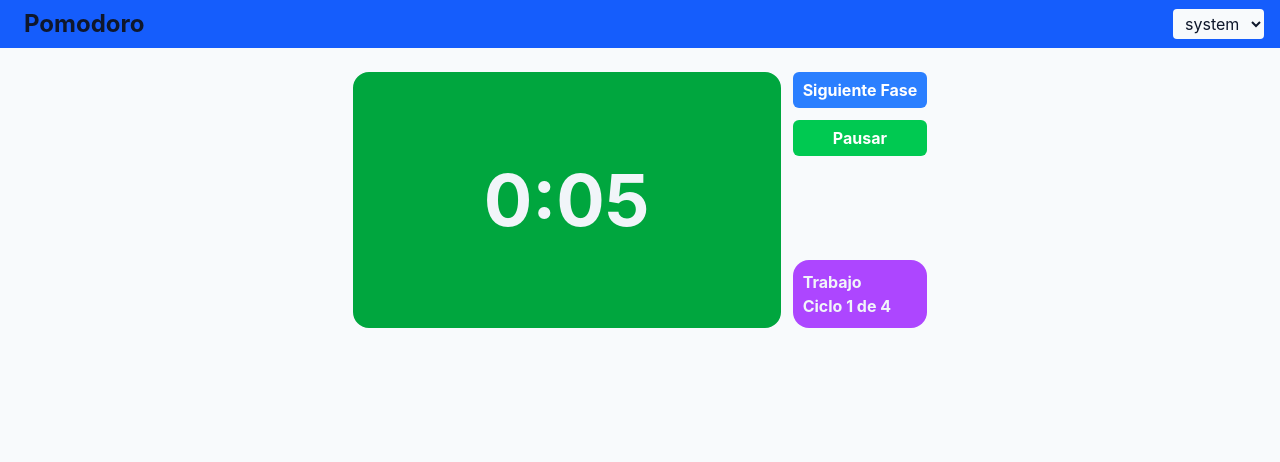
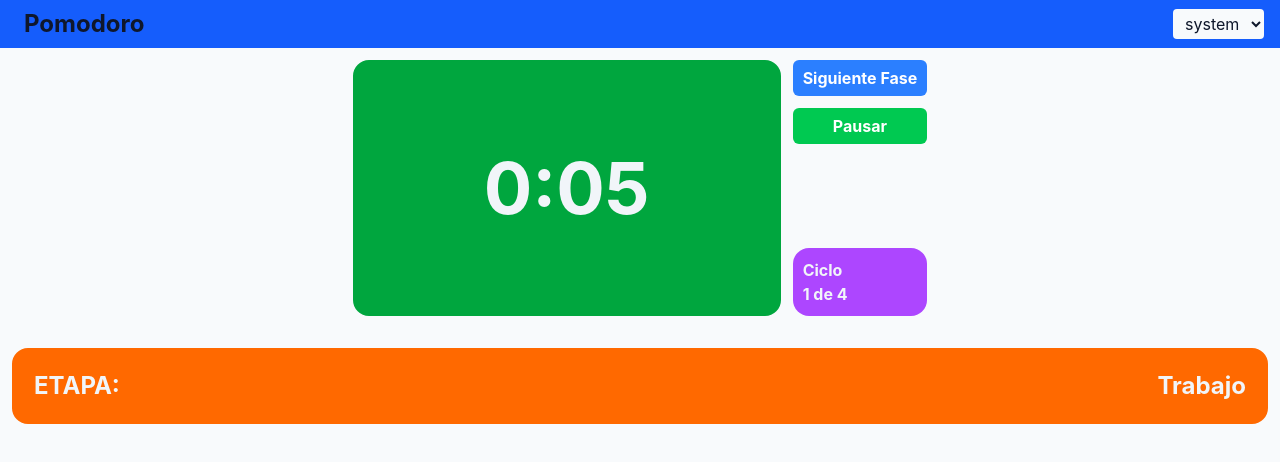
Before and after one commit to walesp3982/pomodoro-proyect, a React (Vite) app: page / in a window 1280 px wide. Shown: the top 462 px of the page. Built offline with nearby package versions, Linux system fonts and the light colour scheme.

Commit message:
best design pomodoro

```diff
--- a/src/App.tsx
+++ b/src/App.tsx
@@ -76,7 +76,7 @@ export default function App() {
         <SelectTheme />
       </Title>
       <div className="flex flex-col items-center justify-center">
-        <div className="grid grid-cols-4 gap-3 p-3 m-3 min-h-70 max-w-3xl">
+        <div className="grid grid-cols-4 gap-3 p-3 min-h-70 max-w-3xl">
           <div className="col-span-3">
             <Time seconds={seconds} />
           </div>
@@ -90,13 +90,20 @@ export default function App() {
                   type={isRunning ? "success" : "warning"} />
               </div>
               <div className="rounded-2xl border-2 border-transparent text-slate-100 font-bold bg-purple-500 p-2 dark:bg-background dark:border-purple-500">
-                <div>{getTextPomodoro(pomodoro.state)}</div>
-                <div>Ciclo {pomodoro.cycle} de 4</div>
+                <div>Ciclo <br />{pomodoro.cycle} de 4</div>
               </div>
             </div>
           </div>
         </div>
       </div>
+      <div className="flex flex-row rounded-2xl border-2 border-orange-500 bg-orange-500 mx-3 mt-5 p-5 dark:bg-transparent dark:border-orange-400">
+        <div className="flex flex-row justify-between w-full items-center text-2xl font-bold text-slate-100 dark:text-text">
+          <div className="dark:text-orange-400">ETAPA: </div>
+          <div>{getTextPomodoro(pomodoro.state)}</div>
+        </div>
+      </div>
+
+
     </div>
   )
 }
```
